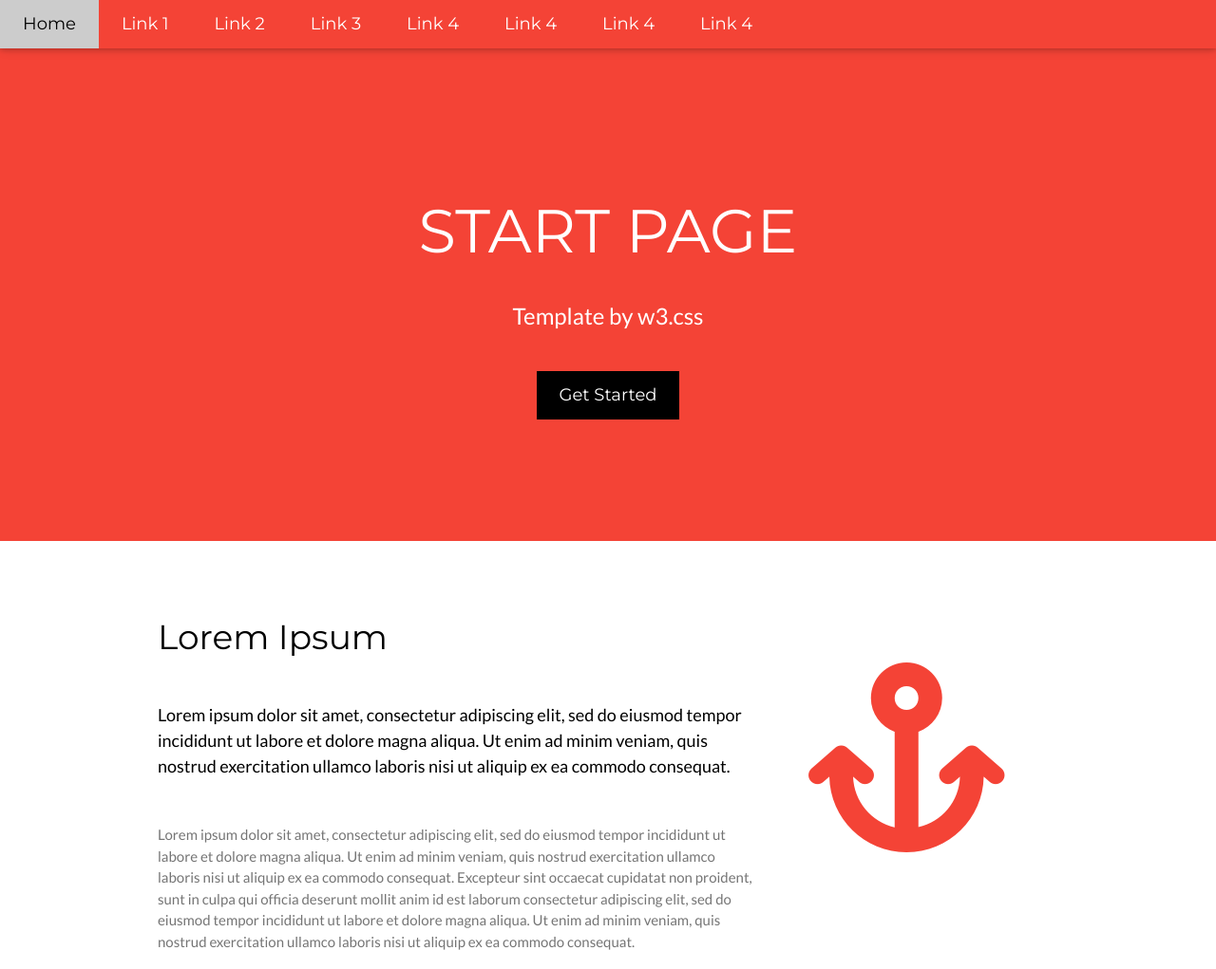
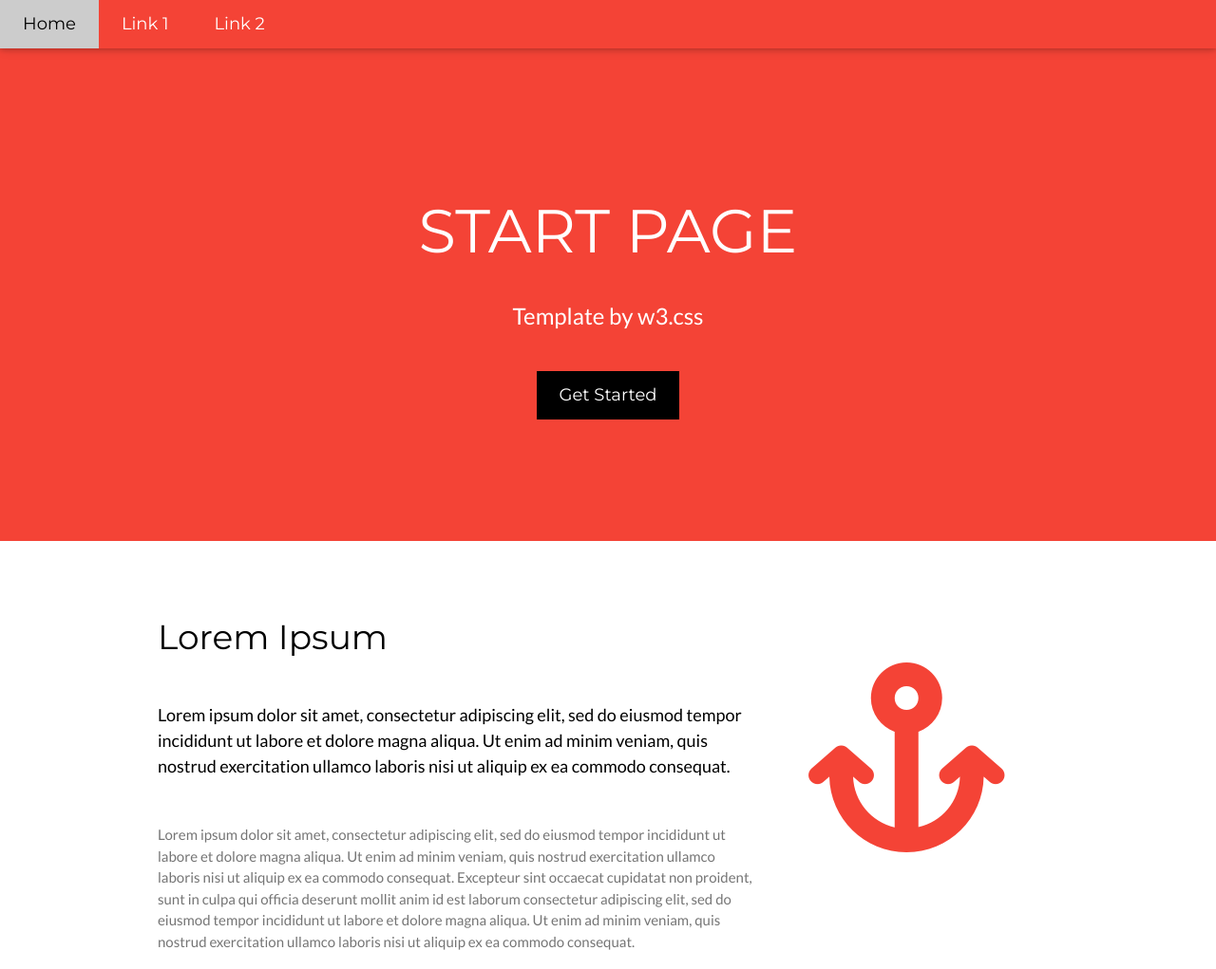
Before and after one commit to purvisha-sohaliya/start-page, a plain HTML site: page index.html in a window 1280 px wide. Shown: the top 1021 px of the page at 95% size. Drawn offline with Linux system fonts and the light colour scheme.

Commit message:
changes 2

```diff
--- a/index.html
+++ b/index.html
@@ -210,11 +210,7 @@
             <a href="#" class="bar-item home">Home</a>
             <a href="#" class="bar-item">Link 1</a>
             <a href="#" class="bar-item">Link 2</a>
-            <a href="#" class="bar-item">Link 3</a>
-            <a href="#" class="bar-item">Link 4</a>
-            <a href="#" class="bar-item">Link 4</a>
-            <a href="#" class="bar-item">Link 4</a>
-            <a href="#" class="bar-item">Link 4</a>
+
         </div>
     </nav>
 
```
